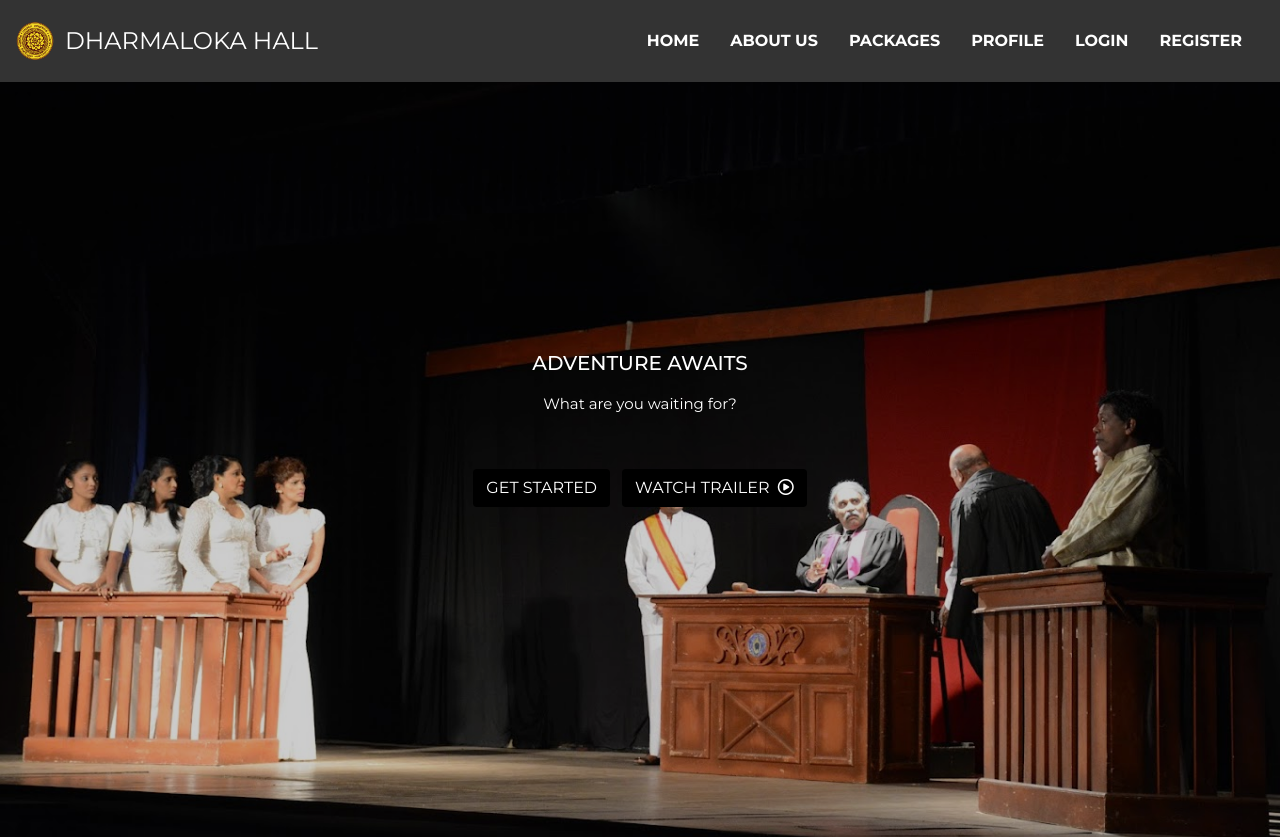
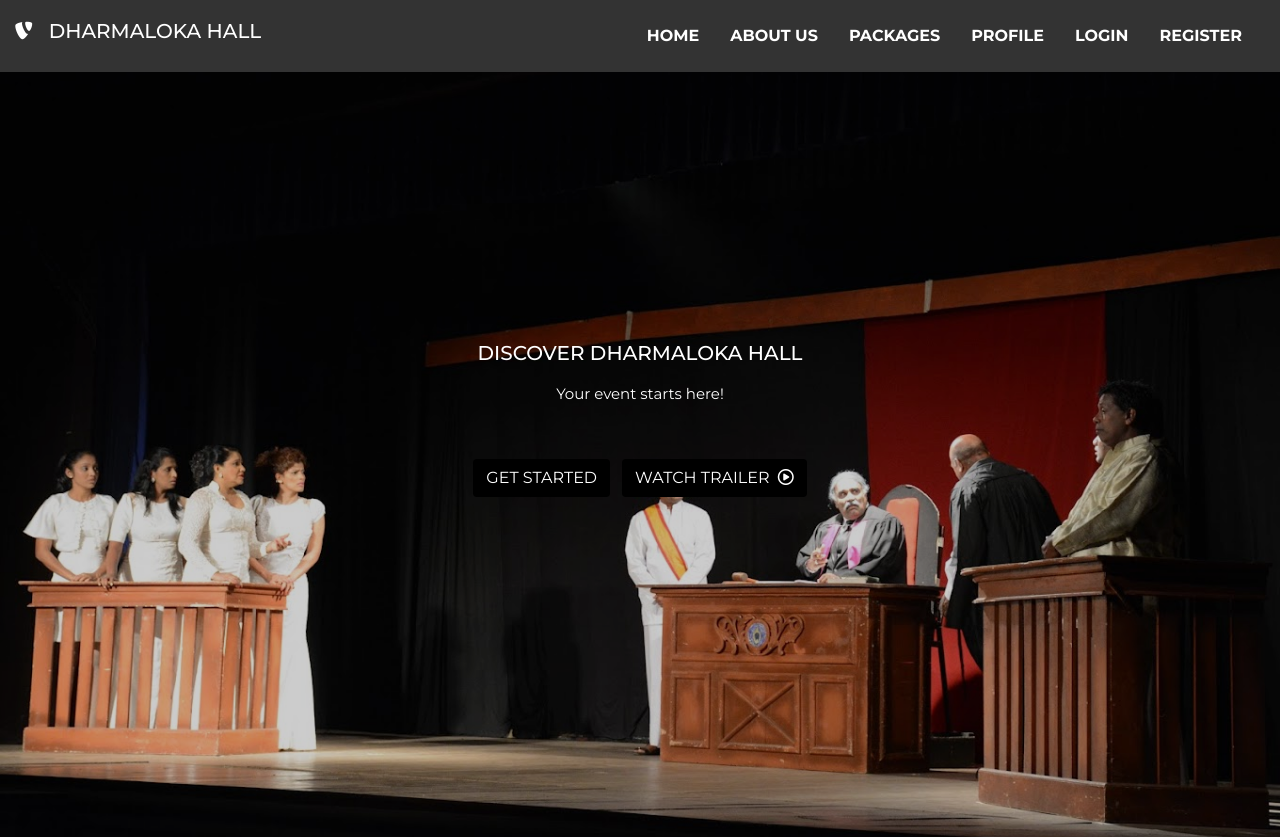
Before and after one commit to medhavipinsara/DharmalokaHall, a React (Create React App) app in the folder client/: page / in a window 1280 px wide. Shown: the top 837 px of the page. Built offline with nearby package versions, Linux system fonts and the light colour scheme; what @react-pdf/renderer would draw is missing.

Commit message:
Your commit message here

```diff
--- a/client/package.json
+++ b/client/package.json
@@ -7,18 +7,18 @@
     "@testing-library/jest-dom": "^5.17.0",
     "@testing-library/react": "^13.4.0",
     "@testing-library/user-event": "^13.5.0",
-    "antd": "^5.15.3",
+    "antd": "^5.16.2",
     "axios": "^1.6.8",
     "moment": "^2.30.1",
     "react": "^18.2.0",
-    "react-bootstrap": "^2.10.1",
+    "react-bootstrap": "^2.10.2",
     "react-dom": "^18.2.0",
     "react-router-dom": "^6.22.3",
     "react-scripts": "5.0.1",
     "react-spinners": "^0.13.8",
     "react-stripe-checkout": "^2.6.3",
     "scripts": "^0.1.0",
-    "sweetalert2": "^11.10.6",
+    "sweetalert2": "^11.10.8",
     "web-vitals": "^2.1.4"
   },
   "scripts": {
--- a/client/src/components/HeroSection.js
+++ b/client/src/components/HeroSection.js
@@ -10,8 +10,8 @@ function HeroSection() {
 
   return (
     <div className='hero-container'>
-      <h1>ADVENTURE AWAITS</h1>
-      <p>What are you waiting for?</p>
+      <h1>DISCOVER DHARMALOKA HALL</h1>
+      <p> Your event starts here!</p>
       <div className='hero-btns'>
         <Button
           buttonStyle='btn--outline'
--- a/client/src/components/NavBar.js
+++ b/client/src/components/NavBar.js
@@ -1,13 +1,15 @@
 import React, { useState, useEffect } from "react";
 import "./NavBar.css";
+import './Footer.css';
+
 
 function Navbar() {
 
     const user = JSON.parse(localStorage.getItem('currentUser'));
 
-    function logout(){
+    function logout() {
         localStorage.removeItem('currentUser');
-        window.location.href='/login'
+        window.location.href = '/login'
     }
 
     const [isScrolled, setIsScrolled] = useState(false);
@@ -33,14 +35,19 @@ function Navbar() {
             className={`navbar navbar-expand-lg ${isScrolled ? "scrolled" : ""}`}
         >
             <div className="container-fluid">
-                <a className="navbar-brand" href="/home">
+                <div >
+                    <h1 style={{ color: 'white' }}> <i className='fab fa-typo3' /> &nbsp;  DHARMALOKA HALL  </h1>
+
+
+                </div>
+                {/*<a className="navbar-brand" href="/home">
                     <img
                         src={require("./Kelaniya.png")}
                         alt="Logo"
                         className="logo"
                     />
                     DHARMALOKA HALL
-                </a>
+                </a>*/}
                 <button
                     className="navbar-toggler"
                     type="button"
@@ -50,7 +57,7 @@ function Navbar() {
                     aria-expanded="false"
                     aria-label="Toggle navigation"
                 >
-                    <span className="navbar-toggler-icon"><i class="fa-solid fa-bars" style={{color: "white"}}></i></span>
+                    <span className="navbar-toggler-icon"><i class="fa-solid fa-bars" style={{ color: "white" }}></i></span>
                 </button>
                 <div className="collapse navbar-collapse" id="navbarNav">
                     <ul className="navbar-nav ml-auto">
@@ -85,7 +92,7 @@ function Navbar() {
                                         aria-haspopup="true"
                                         aria-expanded="false"
                                     >
-                                        <i class = 'fa fa-user mr-2' ></i>{user.name}
+                                        <i class='fa fa-user mr-2' ></i>{user.name}
                                     </button>
                                     <div class="dropdown-menu" aria-labelledby="dropdownMenuButton">
                                         <a className="dropdown-item" href="#">Bookings</a>
```
Also changed, not shown: 1 other file (tests, documents, lock files or other folders).
